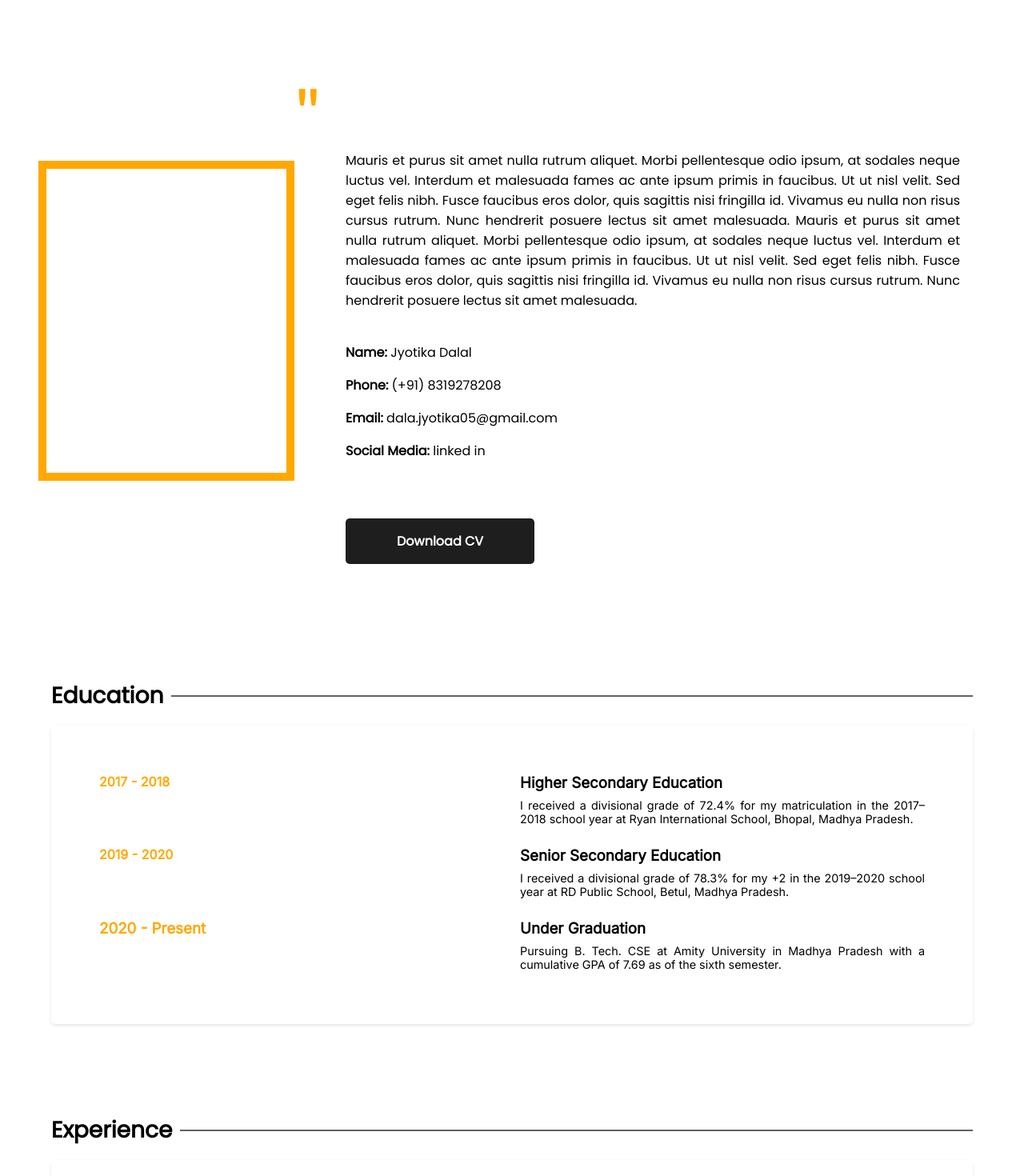
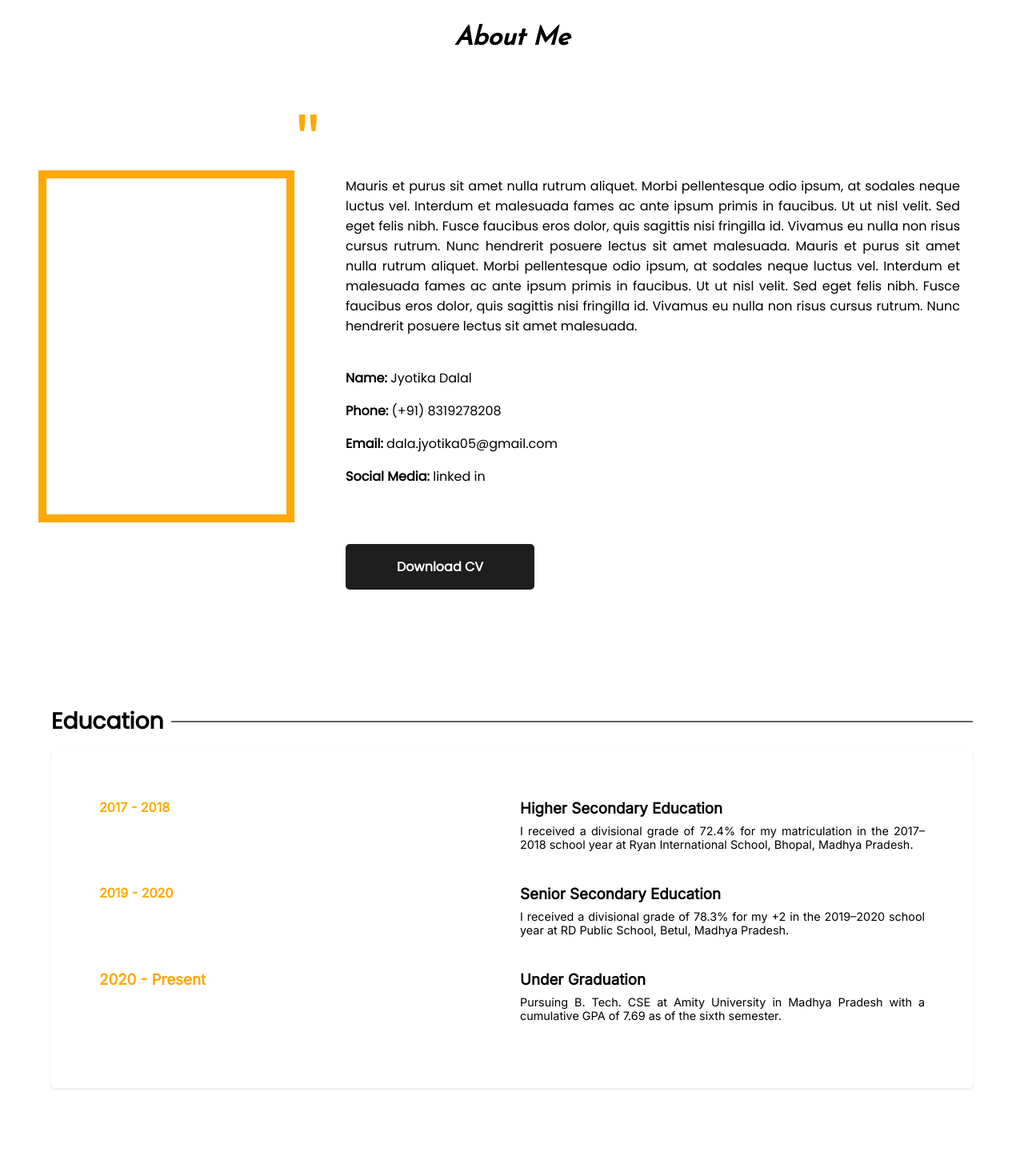
Before and after one commit to Rutuza/React-portfolio, a React (Create React App) app: page / in a window 1280 px wide. Shown: the top 1470 px of the page at 80% size. Built offline with nearby package versions, Linux system fonts and the light colour scheme; a web font is replaced by a local one.

Commit message:
about me heading added on page

```diff
--- a/src/App.css
+++ b/src/App.css
@@ -19,14 +19,20 @@
   font-family: 'Poppins', sans-serif;
 }
 
-.profile
+.ab-pagename
+{
+    text-align: center;
+    font-family: 'Josefin Sans', sans-serif;
+    font-style: italic;
+}
+.profile-card
 {
     width: 100%;
     max-width: 20rem;
-    height: 50vh;
+    height: 55vh;
     border: 10px solid #FFA800;
     margin: 1rem 1rem;
-    text-align: center;
+    text-align: left;
 }
 
 .ab-panel
@@ -119,7 +125,7 @@
   {
     display: flex;
     font-family: 'Inter', sans-serif;
-    margin-bottom: 1rem;
+    margin-bottom: 2rem;
   }
 
   .side-by-side, .year
@@ -211,7 +217,8 @@
 
 @media screen and (max-width: 990px)
 {
-    .profile
+    .profile-card
+
     {
         margin: auto;
         width: 50%;
@@ -266,6 +273,7 @@
     .row{
         display: inline;
         text-align: left;
+        margin-bottom: 2rem;
     }
 
     .institute-name
--- a/src/Assets/components/Aboutme.jsx
+++ b/src/Assets/components/Aboutme.jsx
@@ -3,8 +3,9 @@ import React from 'react';
 function Aboutme() {
   return (
     <div className='ab-container'>
+        <h1 className='ab-pagename'>About Me</h1>
         <div className='ab-panel'>
-            <div className="profile"></div>
+            <div className="profile-card"></div>
 
             <div className='ek-k-niche-ek'>
 
```
